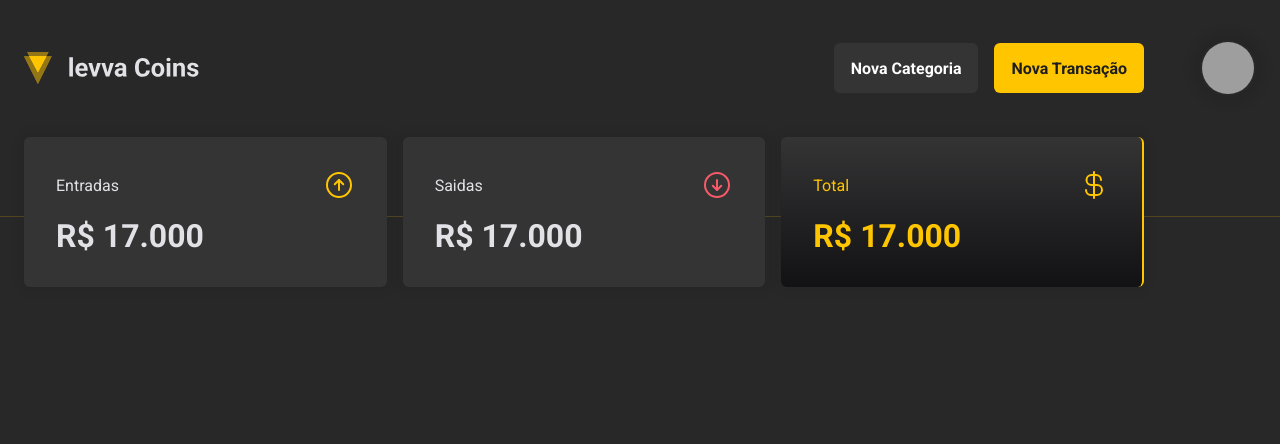
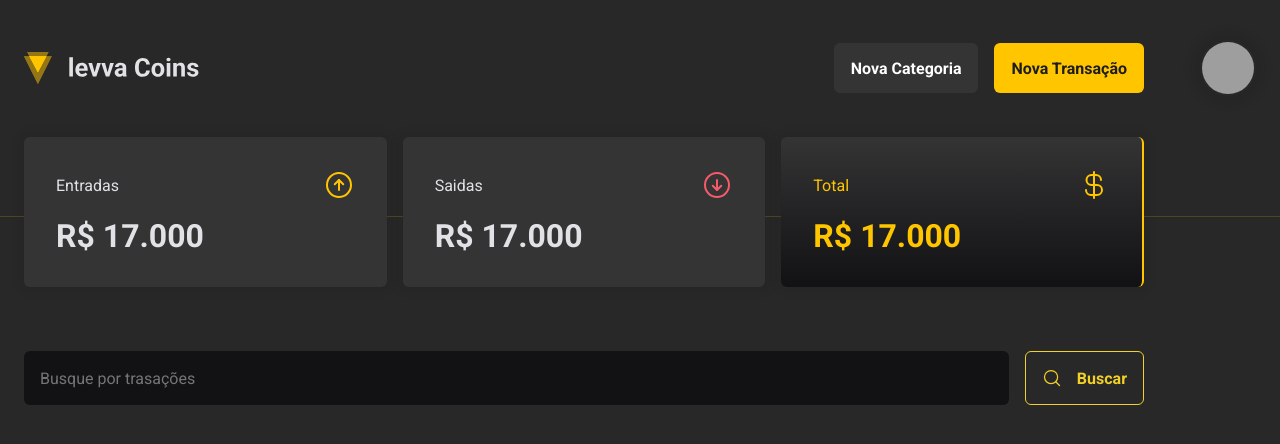
Before and after one commit to antonio-cosmo/Levva.Newbies.LevvaCoins-UI, a React (Vite) app: page /home in a window 1280 px wide. Shown: the top 444 px of the page. Built offline with nearby package versions, Linux system fonts and the light colour scheme; grey boxes are pictures that could not be loaded.

Commit message:
feat(searchform-component): create SearchForm component

```diff
--- /dev/null
+++ b/src/components/SearchForm/index.tsx
@@ -0,0 +1,15 @@
+import { MagnifyingGlass } from "phosphor-react";
+import { Input } from "../Input";
+import { SearchFormContainer } from "./styles";
+
+export function SearchForm() {
+    return (
+        <SearchFormContainer>
+            <Input type="text" text="Busque por trasações" />
+            <button>
+                <MagnifyingGlass size={20} />
+                Buscar
+            </button>
+        </SearchFormContainer>
+    )
+}
--- /dev/null
+++ b/src/components/SearchForm/styles.ts
@@ -0,0 +1,36 @@
+import { styled } from "styled-components";
+
+export const SearchFormContainer = styled.div`
+    grid-column: 2 /3;
+    margin-top: 4rem;
+    width: 100%;
+    max-width: 70rem;
+    display: flex;
+    gap: 1rem;
+    input{
+        width: 100%;
+    }
+
+    button{
+        display: flex;
+        align-items: center;
+        gap: 0.95rem;
+        padding: 1rem;
+
+        background: transparent;
+        border: 1px solid ${p => p.theme["yellow-300"]};
+        border-radius: 6px;
+        color: ${p => p.theme["yellow-300"]};
+
+        font-weight: 700;
+
+        transition: all 0.3s;
+
+        &:hover{
+            cursor: pointer;
+            background: ${p => p.theme["yellow-500"]};
+            border-color: ${p => p.theme["yellow-500"]};
+            color: ${p => p.theme["gray-600"]};
+        }
+    }
+`
--- a/src/pages/Home/index.tsx
+++ b/src/pages/Home/index.tsx
@@ -1,4 +1,5 @@
 import { Header } from "../../components/Header";
+import { SearchForm } from "../../components/SearchForm";
 import { Summary } from "../../components/Summary";
 import { Homewrapper } from "./styles";
 export function Home() {
@@ -6,6 +7,7 @@ export function Home() {
         <Homewrapper>
             <Header />
             <Summary />
+            <SearchForm />
         </Homewrapper>
     )
 }
```
